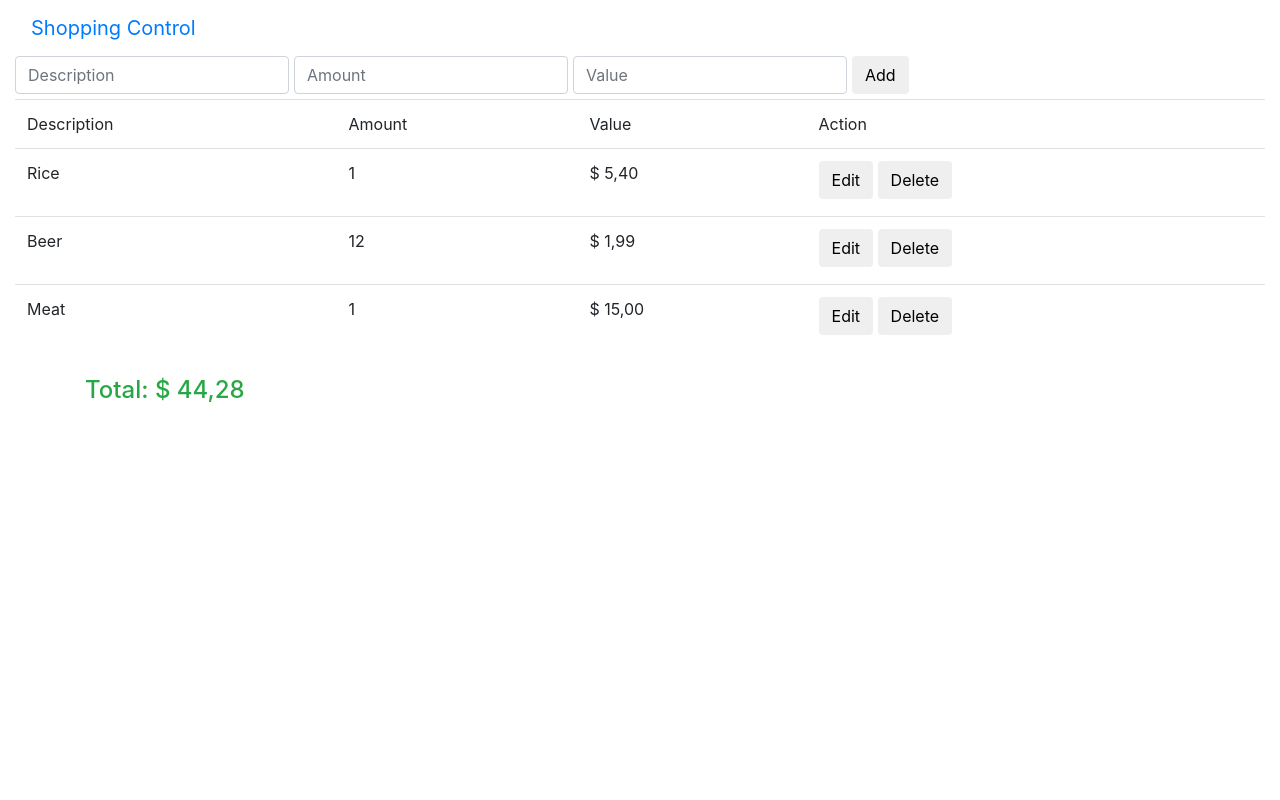
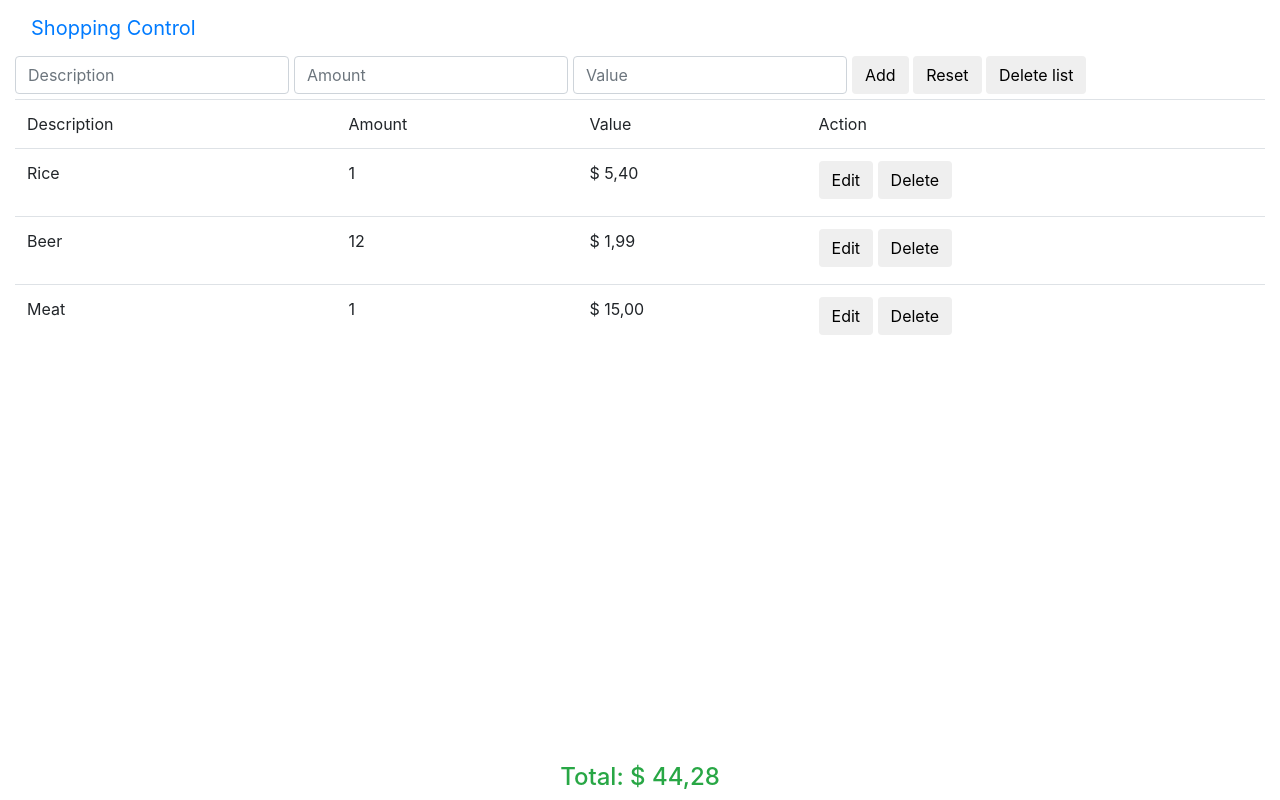
Before and after one commit to williamkoller/advanced-js, a plain HTML site: page course/index.html in a window 1280 px wide. Drawn offline with Linux system fonts and the light colour scheme.

Commit message:
adding button removed list

```diff
--- a/course/index.html
+++ b/course/index.html
@@ -45,10 +45,14 @@
             </div>
             <span id="btnUpdate" style="display: none;">
                 <span id="inputIDUpdate"></span>
-            <button onclick="updateData();" class="btn btn-success">Save</button>
-            <button onclick="resetForm();" class="btn btn-primary">Cancel</button>
+            <button onclick="updateData();" class="btn btn-default">Save</button>
+            <button onclick="resetForm();" class="btn btn-default">Cancel</button>
             </span>
-            <button id="btnAdd" onclick="addData();" class="btn btn-default">Add</button>
+            <span id="btnAdd">
+                <button onclick="addData();" class="btn btn-default">Add</button>
+                <button onclick="resetForm();" class="btn btn-default">Reset</button>
+                <button onclick="deleteList();" class="btn btn-default">Delete list</button>
+            </span>
         </div>
 
         <div id="errors" style="display: none;"></div>
@@ -58,7 +62,7 @@
         </table>
     </div>
 
-    <nav class="navbar navbar-default navbar-fixed-bottom">
+    <nav class="navbar-collapse navbar-default fixed-bottom">
         <div class="container">
             <h4 class="text-center text-success">Total: <span id="totalValue">$ 0,00</span></h4>
         </div>
```
